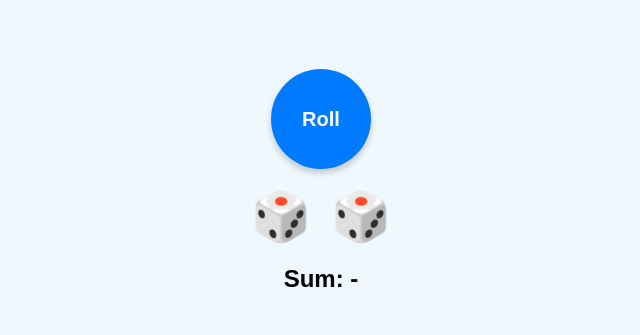
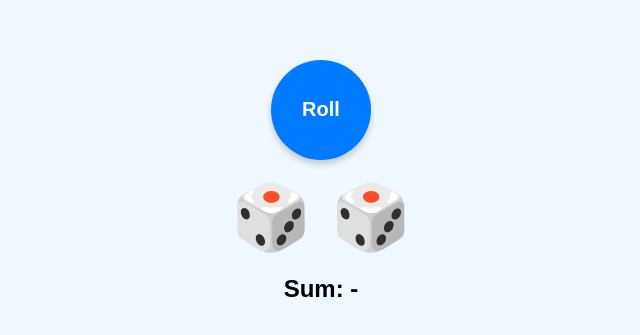
Before and after one commit to FasAndy/RollTheDice, a plain HTML site: page index.html in a window 1280 px wide. Shown: the part 219-554 px from the top of the page, without its empty margins (319-959 px from the left). Drawn offline with Linux system fonts and the light colour scheme.

Commit message:
Update index.html

```diff
--- a/index.html
+++ b/index.html
@@ -44,7 +44,7 @@
         }
 
         .dice span {
-            font-size: 48px;
+            font-size: 64px; /* Increased font size for larger symbols */
         }
 
         .result {
```
